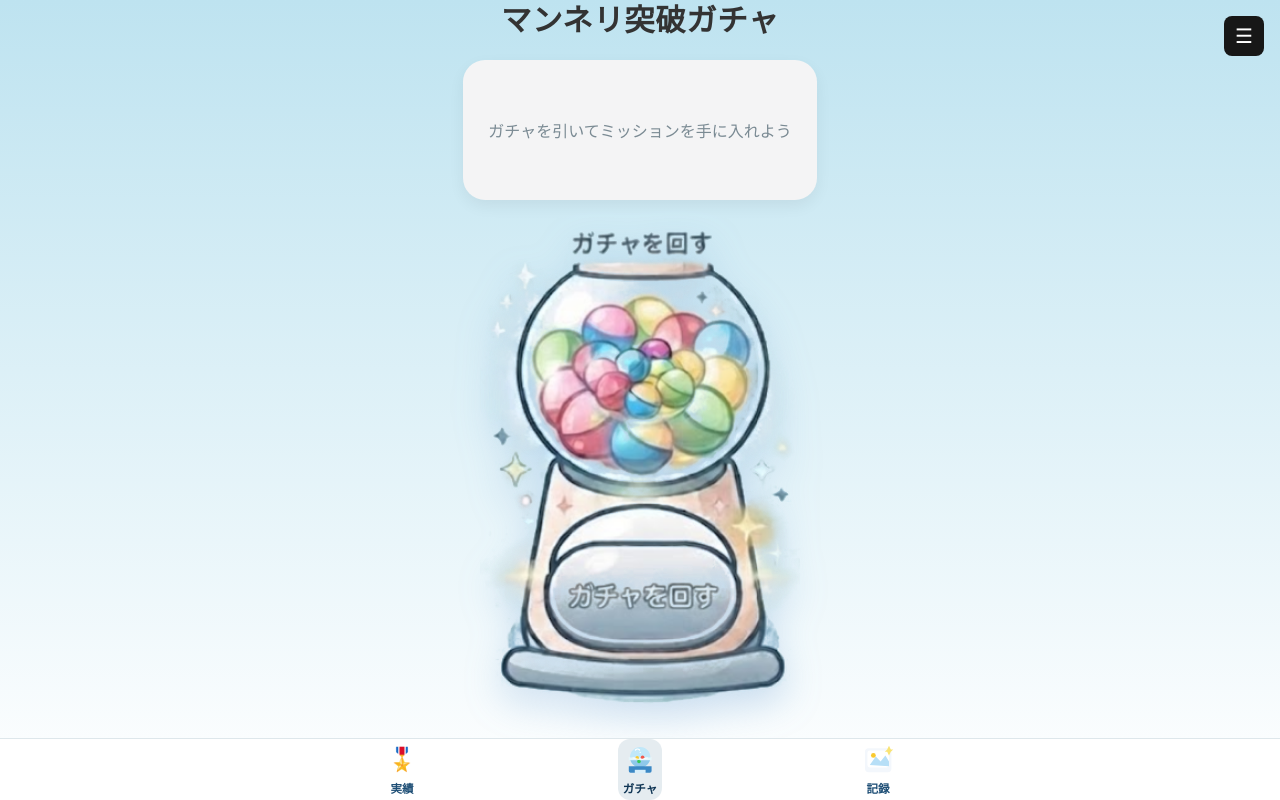
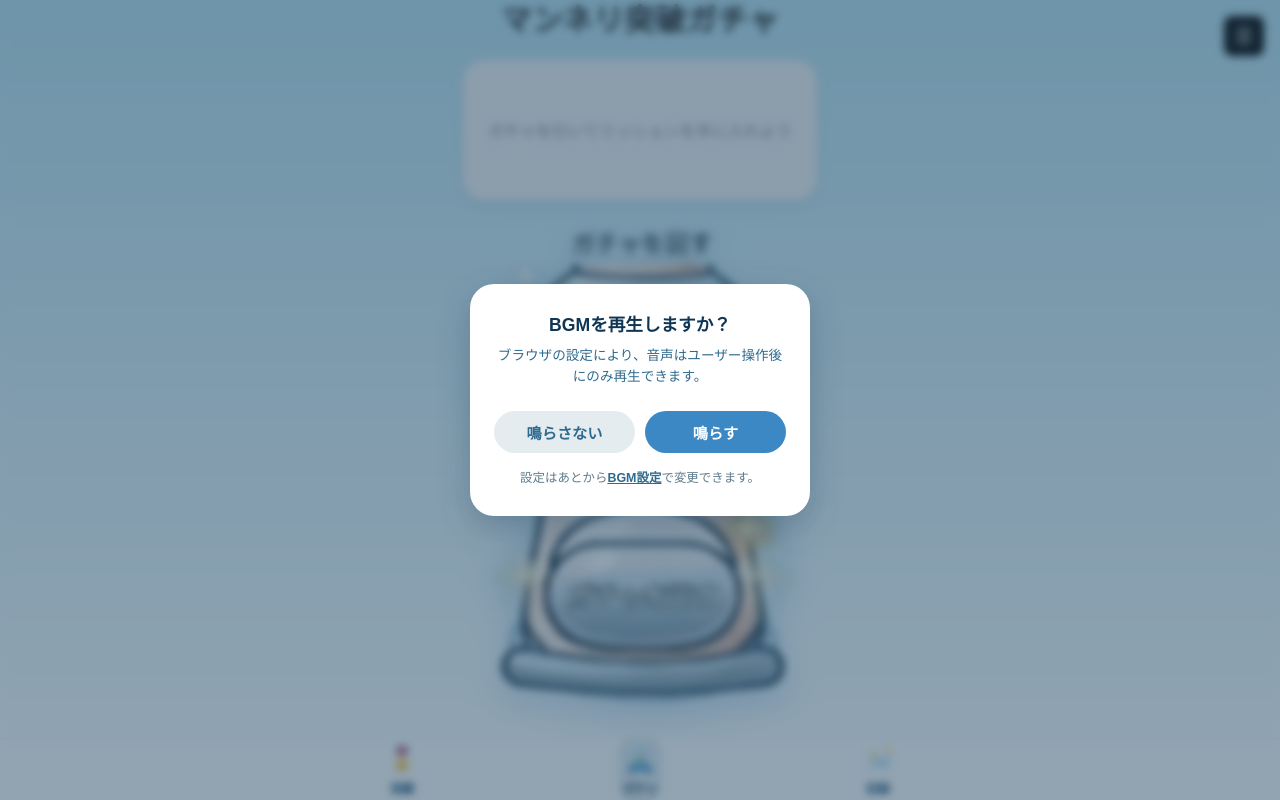
Before and after one commit to SatouYuusei0704/hakkit, a Next.js app: page / in a window 1280 px wide. Built offline with nearby package versions, Linux system fonts and the light colour scheme.

Commit message:
feat:BGM再生のポップアップの追加

```diff
--- a/app/layout.tsx
+++ b/app/layout.tsx
@@ -2,6 +2,7 @@ import type { Metadata } from "next";
 import { Geist, Geist_Mono } from "next/font/google";
 import Footer from "@/components/Footer";
 import { BgmProvider } from "@/components/BgmProvider";
+import BgmConsentModal from "@/components/BgmConsentModal";
 import "./globals.css";
 
 const geistSans = Geist({
@@ -27,7 +28,10 @@ export default function RootLayout({
   return (
     <html lang="ja" className={`${geistSans.variable} ${geistMono.variable}`}>
       <body>
-        <BgmProvider>{children}</BgmProvider>
+        <BgmProvider>
+          <BgmConsentModal />
+          {children}
+        </BgmProvider>
         <Footer />
       </body>
     </html>
--- /dev/null
+++ b/components/BgmConsentModal.module.css
@@ -0,0 +1,108 @@
+.overlay {
+  position: fixed;
+  inset: 0;
+  z-index: 50;
+  display: flex;
+  align-items: center;
+  justify-content: center;
+  padding: 16px;
+  background: rgba(15, 53, 84, 0.45);
+  backdrop-filter: blur(4px);
+}
+
+.modal {
+  width: min(100%, 340px);
+  padding: 28px 24px;
+  border-radius: 24px;
+  background: #ffffff;
+  box-shadow: 0 12px 32px rgba(15, 53, 84, 0.25);
+  text-align: center;
+}
+
+.title {
+  margin: 0 0 8px;
+  color: #0f3554;
+  font-size: 1.1rem;
+  font-weight: 700;
+  line-height: 1.5;
+}
+
+.description {
+  margin: 0 0 24px;
+  color: #2f6b8f;
+  font-size: 0.85rem;
+  line-height: 1.5;
+}
+
+.actions {
+  display: flex;
+  gap: 10px;
+}
+
+.declineButton,
+.confirmButton {
+  flex: 1;
+  padding: 10px 12px;
+  border: none;
+  border-radius: 999px;
+  font: inherit;
+  font-size: 0.95rem;
+  font-weight: 700;
+  cursor: pointer;
+  transition: opacity 0.2s ease;
+}
+
+.declineButton {
+  background: rgba(74, 122, 147, 0.14);
+  color: #2f6b8f;
+}
+
+.confirmButton {
+  background: #3b88c5;
+  color: #ffffff;
+}
+
+.declineButton:hover,
+.confirmButton:hover {
+  opacity: 0.85;
+}
+
+.laterNote {
+  margin: 16px 0 0;
+  color: #5f7b8d;
+  font-size: 0.78rem;
+  line-height: 1.5;
+}
+
+.laterLink {
+  color: #2f6b8f;
+  font-weight: 700;
+  text-decoration: underline;
+}
+
+@media (prefers-color-scheme: dark) {
+  .modal {
+    background: #10222f;
+  }
+
+  .title {
+    color: #e5f6fb;
+  }
+
+  .description {
+    color: #a9c9dd;
+  }
+
+  .declineButton {
+    background: rgba(197, 224, 240, 0.14);
+    color: #c1e8f9;
+  }
+
+  .laterNote {
+    color: #8fb2c8;
+  }
+
+  .laterLink {
+    color: #c1e8f9;
+  }
+}
--- /dev/null
+++ b/components/BgmConsentModal.tsx
@@ -0,0 +1,37 @@
+"use client";
+
+import Link from "next/link";
+import { useBgm } from "@/components/BgmProvider";
+import styles from "./BgmConsentModal.module.css";
+
+export default function BgmConsentModal() {
+  const { showConsentPrompt, confirmPlay, declinePlay } = useBgm();
+
+  if (!showConsentPrompt) return null;
+
+  return (
+    <div className={styles.overlay} role="dialog" aria-modal="true" aria-labelledby="bgm-consent-title">
+      <div className={styles.modal}>
+        <p id="bgm-consent-title" className={styles.title}>
+          BGMを再生しますか？
+        </p>
+        <p className={styles.description}>ブラウザの設定により、音声はユーザー操作後にのみ再生できます。</p>
+        <div className={styles.actions}>
+          <button type="button" className={styles.declineButton} onClick={declinePlay}>
+            鳴らさない
+          </button>
+          <button type="button" className={styles.confirmButton} onClick={confirmPlay}>
+            鳴らす
+          </button>
+        </div>
+        <p className={styles.laterNote}>
+          設定はあとから
+          <Link href="/bgm" className={styles.laterLink} onClick={declinePlay}>
+            BGM設定
+          </Link>
+          で変更できます。
+        </p>
+      </div>
+    </div>
+  );
+}
--- a/components/BgmProvider.tsx
+++ b/components/BgmProvider.tsx
@@ -21,9 +21,12 @@ interface BgmContextValue {
   isPlaying: boolean;
   status: BgmStatus;
   noteText: string;
+  showConsentPrompt: boolean;
   togglePlayback: () => Promise<void>;
   handleTrackChange: (trackId: string) => void;
   handleVolumeChange: (nextPercent: number) => void;
+  confirmPlay: () => void;
+  declinePlay: () => void;
 }
 
 const BgmContext = createContext<BgmContextValue | undefined>(undefined);
@@ -34,8 +37,7 @@ export function BgmProvider({ children }: { children: ReactNode }) {
   const [volumePercent, setVolumePercent] = useState(45);
   const [isPlaying, setIsPlaying] = useState(false);
   const [status, setStatus] = useState<BgmStatus>("loading");
-  const [loaded, setLoaded] = useState(false);
-  const [autoPlayAttempted, setAutoPlayAttempted] = useState(false);
+  const [showConsentPrompt, setShowConsentPrompt] = useState(true);
 
   const selectedTrack = tracks.find((track) => track.id === selectedTrackId) ?? tracks[0];
 
@@ -71,7 +73,6 @@ export function BgmProvider({ children }: { children: ReactNode }) {
     const handlePause = () => setIsPlaying(false);
     const handleCanPlay = () => {
       setStatus("ready");
-      setLoaded(true);
     };
     const handleError = () => setStatus("error");
 
@@ -94,23 +95,24 @@ export function BgmProvider({ children }: { children: ReactNode }) {
 
     setStatus("loading");
     setIsPlaying(false);
-    setLoaded(false);
-    setAutoPlayAttempted(false);
     audio.pause();
     audio.load();
   }, [selectedTrackId]);
 
-  useEffect(() => {
+  const confirmPlay = () => {
     const audio = audioRef.current;
+    setShowConsentPrompt(false);
     if (!audio) return;
 
-    if (loaded && !autoPlayAttempted) {
-      setAutoPlayAttempted(true);
-      void audio.play().catch(() => {
-        // 自動再生制限がある場合は無視
-      });
-    }
-  }, [loaded, autoPlayAttempted]);
+    void audio.play().catch((error) => {
+      console.warn("BGM再生に失敗しました", error);
+      setStatus("error");
+    });
+  };
+
+  const declinePlay = () => {
+    setShowConsentPrompt(false);
+  };
 
   const togglePlayback = async () => {
     const audio = audioRef.current;
@@ -155,9 +157,12 @@ export function BgmProvider({ children }: { children: ReactNode }) {
         isPlaying,
         status,
         noteText,
+        showConsentPrompt,
         togglePlayback,
         handleTrackChange,
         handleVolumeChange,
+        confirmPlay,
+        declinePlay,
       }}
     >
       <audio ref={audioRef} src={selectedTrack.src} loop preload="auto" style={{ display: "none" }} />
```
